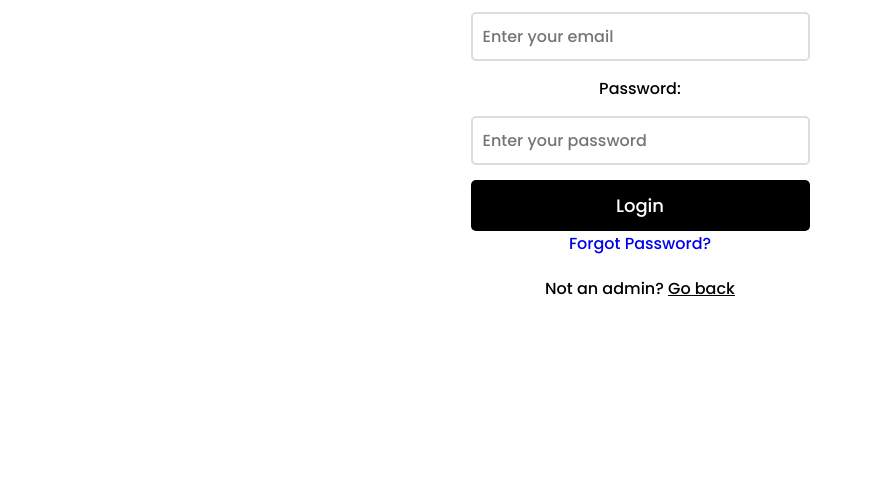
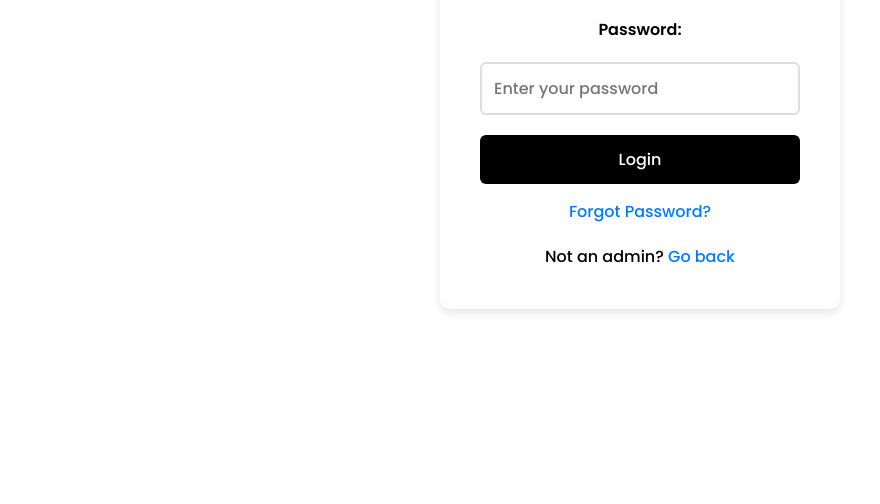
Before and after one commit to faresshobaki/Automobile-Avengers, a website: page admin.html in a window 1280 px wide. Shown: the part 296-800 px from the top of the page, without its empty margins (0-880 px from the left). Drawn offline with Linux system fonts and the light colour scheme.

Commit message:
Styled Login page

```diff
--- a/style.css
+++ b/style.css
@@ -788,3 +788,118 @@ main {
 .submit-button:hover {
     background: darkgray;
 }
+
+
+/* Style the login section container */
+.login-section {
+    max-width: 400px;
+    margin: 100px auto;
+    background-color: white;
+    padding: 40px;
+    box-shadow: 0 4px 10px rgba(0, 0, 0, 0.1);
+    border-radius: 10px;
+}
+
+/* Header inside the login section */
+.login-section h1 {
+    text-align: center;
+    margin-bottom: 20px;
+    font-size: 24px;
+}
+
+/* Back button inside the login section */
+.login-section .back-button {
+    display: inline-block;
+    margin-bottom: 20px;
+}
+
+.login-section .back-arrow {
+    width: 24px;
+    height: 24px;
+    vertical-align: middle;
+}
+
+/* Form styling inside the login section */
+.login-section .login-form {
+    display: flex;
+    flex-direction: column;
+    gap: 20px;
+}
+
+.login-section .login-form label {
+    font-weight: bold;
+}
+
+.login-section .login-form input {
+    padding: 12px;
+    border: 2px solid #ddd;
+    border-radius: 6px;
+    font-size: 16px;
+}
+
+.login-section .login-form input:focus {
+    border-color: #007AFF;
+    outline: none;
+}
+
+/* Submit button inside the login section */
+.login-section .login-button {
+    background-color: black;
+    color: white;
+    padding: 12px;
+    border-radius: 6px;
+    border: none;
+    font-size: 16px;
+    cursor: pointer;
+    transition: background-color 0.3s ease;
+}
+
+.login-section .login-button:hover {
+    background-color: black;
+}
+
+/* Forgot password link inside the login section */
+.login-section .forgot-password {
+    text-align: center;
+    margin-top: 15px;
+}
+
+.login-section .forgot-password a {
+    color: #007bff;
+    text-decoration: none;
+}
+
+.login-section .forgot-password a:hover {
+    text-decoration: underline;
+}
+
+/* Footer text inside the login section */
+.login-section .login-footer {
+    text-align: center;
+    margin-top: 20px;
+}
+
+.login-section .login-footer a {
+    color: #007bff;
+    text-decoration: none;
+}
+
+.login-section .login-footer a:hover {
+    text-decoration: underline;
+}
+
+/* Responsive Design */
+@media (max-width: 768px) {
+    .login-section {
+        padding: 20px;
+        max-width: 100%;
+    }
+
+    .login-section .login-form input {
+        font-size: 14px;
+    }
+
+    .login-section .login-button {
+        font-size: 14px;
+    }
+}
```
